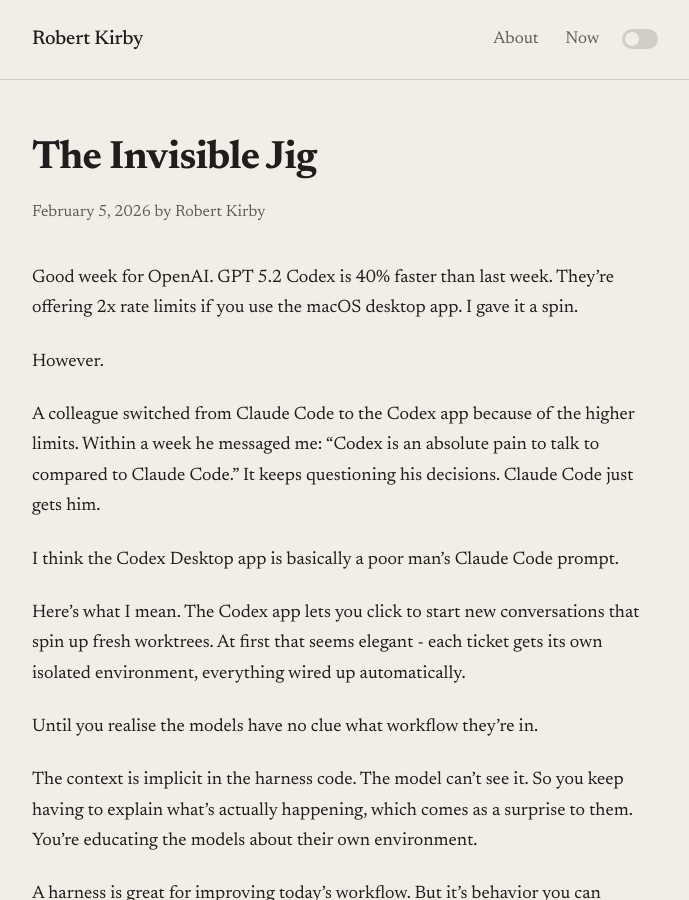
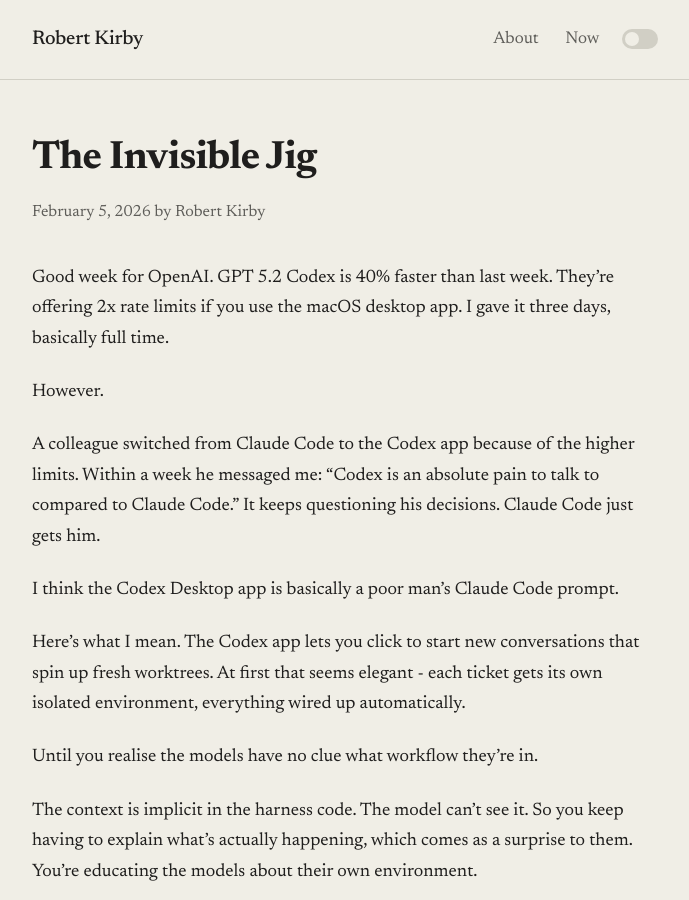
Before and after one commit to rob137/rob137.github.io, a Jekyll site: the page built from _posts/2026-02-05-the-invisible-jig.md, in a window 1280 px wide and 900 px high. Shown: the whole window, without its empty margins (295-984 px from the left). Built offline with Jekyll 4.4.1, drawn with Linux system fonts in a browser that asks for light colours.

Commit message:
Update to three days full time on Codex app
Co-Authored-By: Claude Opus 4.5 <noreply@anthropic.com>

```diff
--- a/_posts/2026-02-05-the-invisible-jig.md
+++ b/_posts/2026-02-05-the-invisible-jig.md
@@ -6,7 +6,7 @@ tags: [ai, tools, workflow]
 excerpt: "Orchestrator apps hide context from the thing doing the work."
 ---
 
-Good week for OpenAI. GPT 5.2 Codex is 40% faster than last week. They're offering 2x rate limits if you use the macOS desktop app. I gave it a spin.
+Good week for OpenAI. GPT 5.2 Codex is 40% faster than last week. They're offering 2x rate limits if you use the macOS desktop app. I gave it three days, basically full time.
 
 However.
 
```
